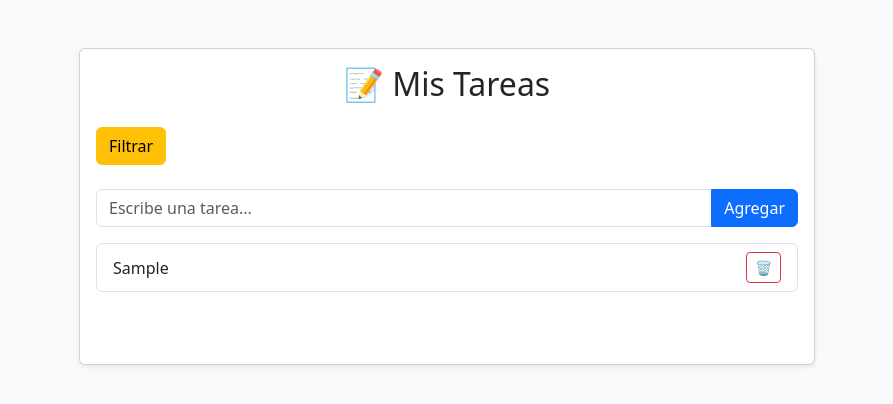
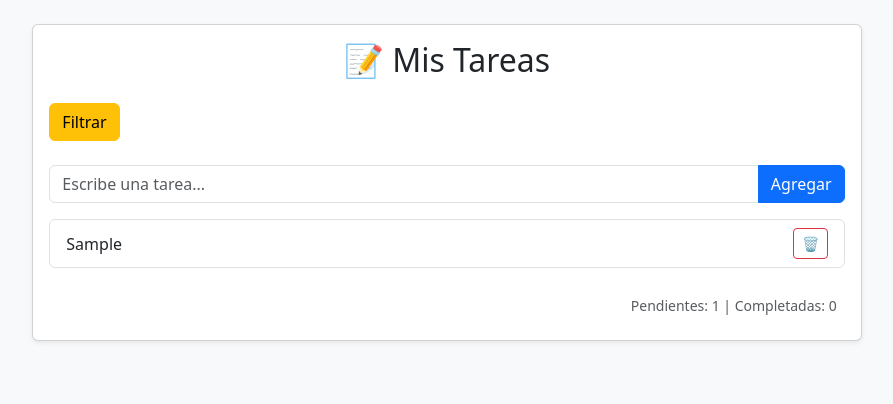
Before and after one commit to CesarDevtools/Proyect_To_Do_List, a plain HTML site: page To_Do_List/index.html in a window 1280 px wide. Both pictures are taken after typing "Sample" into the empty fields and a click on the button "Agregar". Shown: the whole page, without its empty margins (193-1086 px from the left). Drawn offline with nearby package versions, Linux system fonts and the light colour scheme.

Commit message:
Añadido un contador de tareas

```diff
--- a/To_Do_List/index.html
+++ b/To_Do_List/index.html
@@ -9,12 +9,14 @@
 </head>
 <body class="bg-light">
 
-  <div class="container py-5">
+  <!--contenedor principal-->
+  <div class="container-fluid py-4 min-vh-100 position-relative">
     <div class="row justify-content-center">
       <div class="col-md-8">
 
         <div class="card shadow-sm">
 
+        <!--Contenedor del contenido principal-->
           <!--Titulo y boton de filtrado-->
           <div class="card-body">
             <h2 class="text-center mb-4">📝 Mis Tareas</h2>
@@ -26,6 +28,9 @@
               <button id="filtroCompletadas" type="button" class="btn btn-outline-success">Completadas</button>
               <button id="filtroPendientes" type="button" class="btn btn-outline-danger">Pendientes</button>
             </div>
+
+            <!--Contador de tareas-->
+             <div id="contadorTareas" class="position-absolute end-0 bottom-0 m-4 text-muted small"></div>
 
             <!--Input y boton de agregado-->
             <div class="input-group mb-3">
@@ -41,7 +46,7 @@
 
       </div>
     </div>
-  </div>
+
 
   <script src="script.js"></script>
 </body>
--- a/To_Do_List/script.js
+++ b/To_Do_List/script.js
@@ -29,6 +29,7 @@ function guardarTareas() {
   });
   localStorage.setItem('tareas', JSON.stringify(tareasArray));
   actualizarMensajeVacio();
+  actualizarContadorTareas(); //Llamado para actualizar el contador.
 };
 
 // Función: cargar tareas guardadas
@@ -85,6 +86,7 @@ function cargarTareas() {
   });
 
   actualizarMensajeVacio();
+  actualizarContadorTareas();
 };
 
 
@@ -194,3 +196,20 @@ filtroPendientes.addEventListener('click', () => {
    }
   });
 });
+
+
+//Funcion: Actualizar contador de tareas
+
+function actualizarContadorTareas() {
+  const items = listaTareas.querySelectorAll('li');
+  let completadas = 0;
+  let pendientes = 0;
+  items.forEach(li => {
+    if (li.classList.contains('completado')) {
+      completadas++;
+    } else {
+      pendientes++;
+    }
+  });
+  contadorTareas.textContent = `Pendientes: ${pendientes} | Completadas: ${completadas}`;
+};
--- a/To_Do_List/styles.css
+++ b/To_Do_List/styles.css
@@ -1,3 +1,7 @@
+
+li span {
+  cursor: pointer;
+}
 
 /*Animacion al tachar*/
 li.completado span {
```
